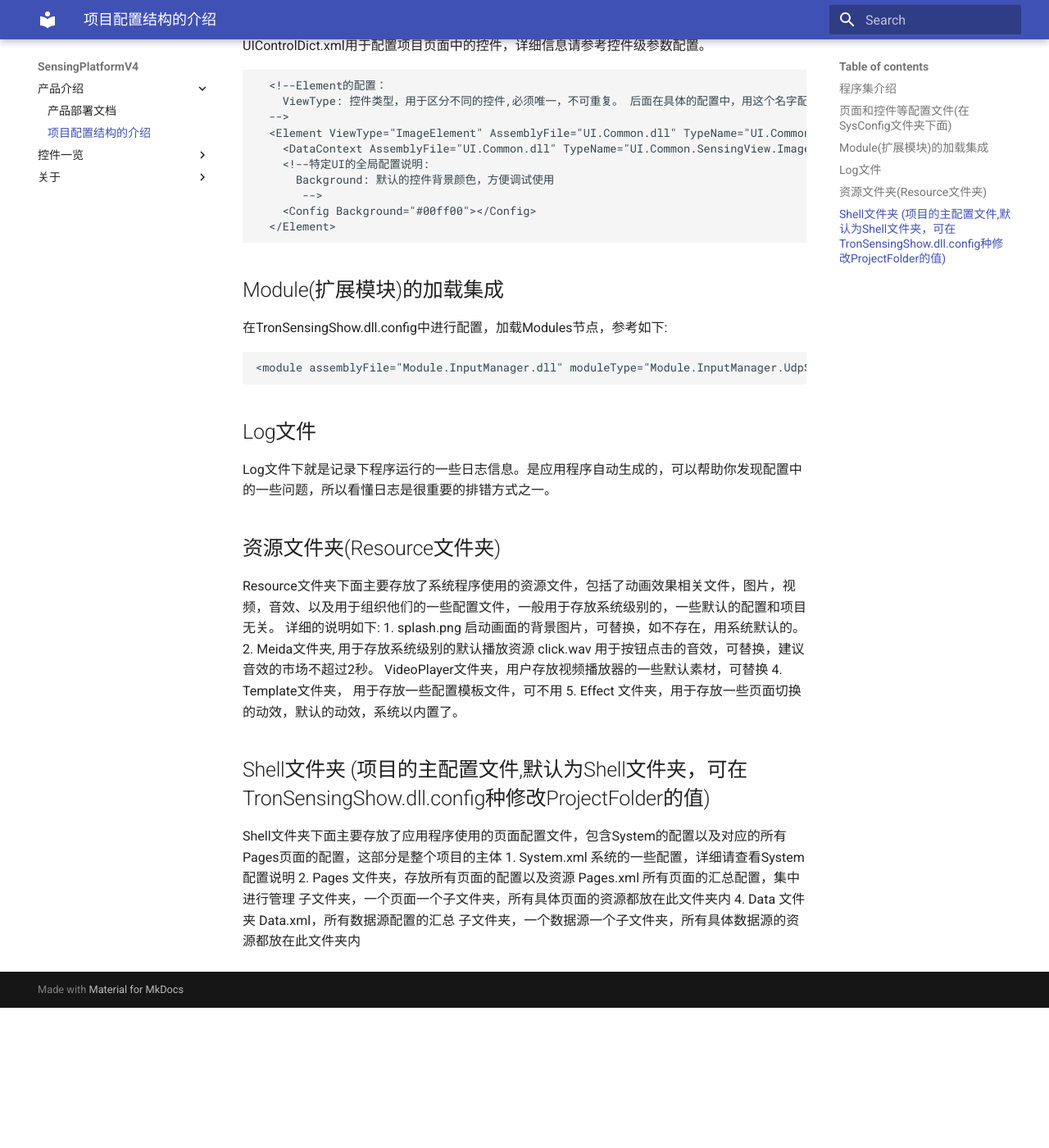
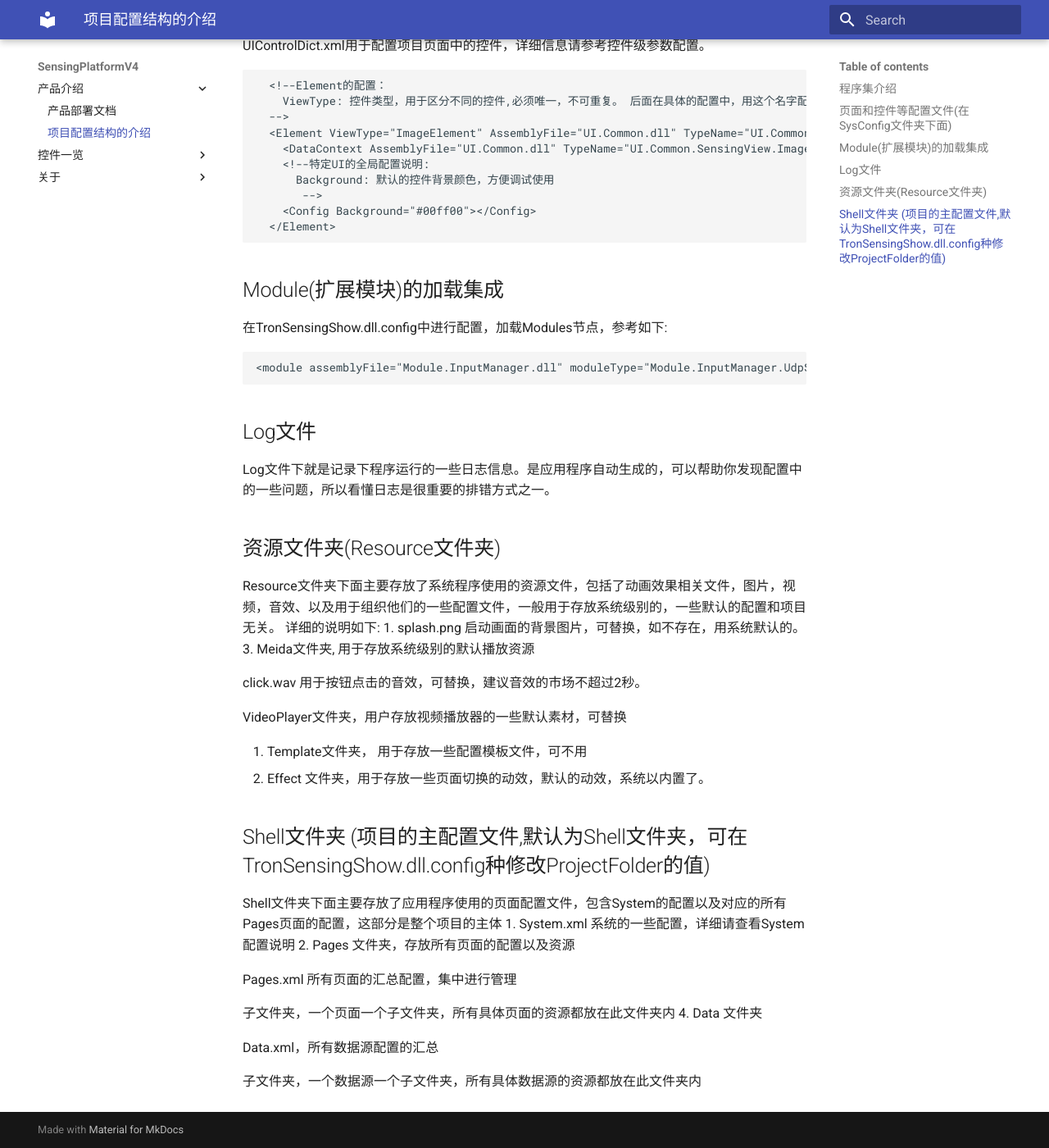
Before and after one commit to troncell/SensingPlatformDocs, an MkDocs documentation site: the page built from docs/产品介绍/项目配置结构的介绍.md, in a window 1280 px wide and 1400 px high, scrolled down 715 px. Shown: the whole window at 82% size. Built offline with MkDocs 1.6.1 and Material for MkDocs 9.7.7, drawn with Linux system fonts in a browser that asks for light colours; before the commit the page ends 1944 px from its top, so only the background shows below that.

Commit message:
Update 项目配置结构的介绍.md

```diff
--- a/docs/产品介绍/项目配置结构的介绍.md
+++ b/docs/产品介绍/项目配置结构的介绍.md
@@ -46,9 +46,12 @@ Log文件下就是记录下程序运行的一些日志信息。是应用程序
 Resource文件夹下面主要存放了系统程序使用的资源文件，包括了动画效果相关文件，图片，视频，音效、以及用于组织他们的一些配置文件，一般用于存放系统级别的，一些默认的配置和项目无关。
 详细的说明如下:
 1. splash.png 启动画面的背景图片，可替换，如不存在，用系统默认的。
-2. Meida文件夹, 用于存放系统级别的默认播放资源
+3. Meida文件夹, 用于存放系统级别的默认播放资源
+
    click.wav 用于按钮点击的音效，可替换，建议音效的市场不超过2秒。
+
    VideoPlayer文件夹，用户存放视频播放器的一些默认素材，可替换
+
 4. Template文件夹， 用于存放一些配置模板文件，可不用
 5. Effect 文件夹，用于存放一些页面切换的动效，默认的动效，系统以内置了。
 
@@ -57,8 +60,12 @@ Resource文件夹下面主要存放了系统程序使用的资源文件，包括
 Shell文件夹下面主要存放了应用程序使用的页面配置文件，包含System的配置以及对应的所有Pages页面的配置，这部分是整个项目的主体
 1. System.xml 系统的一些配置，详细请查看System配置说明
 2. Pages 文件夹，存放所有页面的配置以及资源
+
    Pages.xml 所有页面的汇总配置，集中进行管理
+
    子文件夹，一个页面一个子文件夹，所有具体页面的资源都放在此文件夹内
 4. Data 文件夹
+
    Data.xml，所有数据源配置的汇总
+
    子文件夹，一个数据源一个子文件夹，所有具体数据源的资源都放在此文件夹内
```
